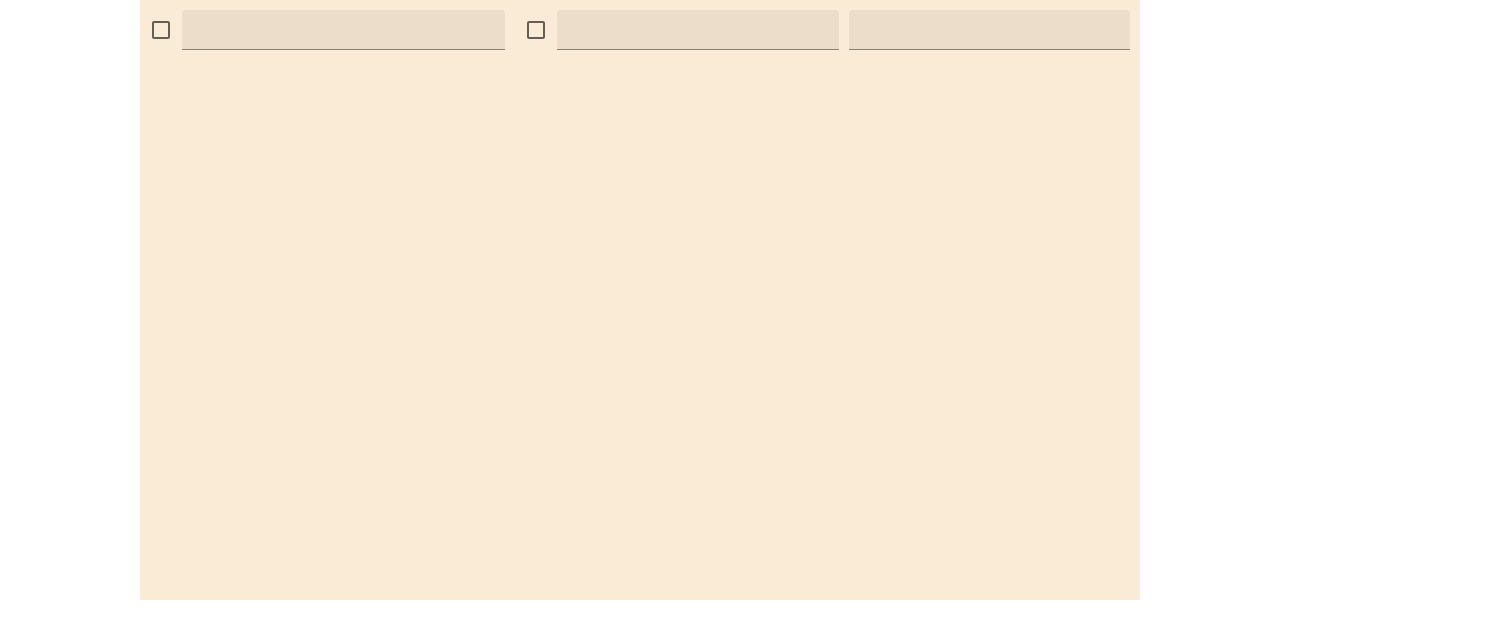
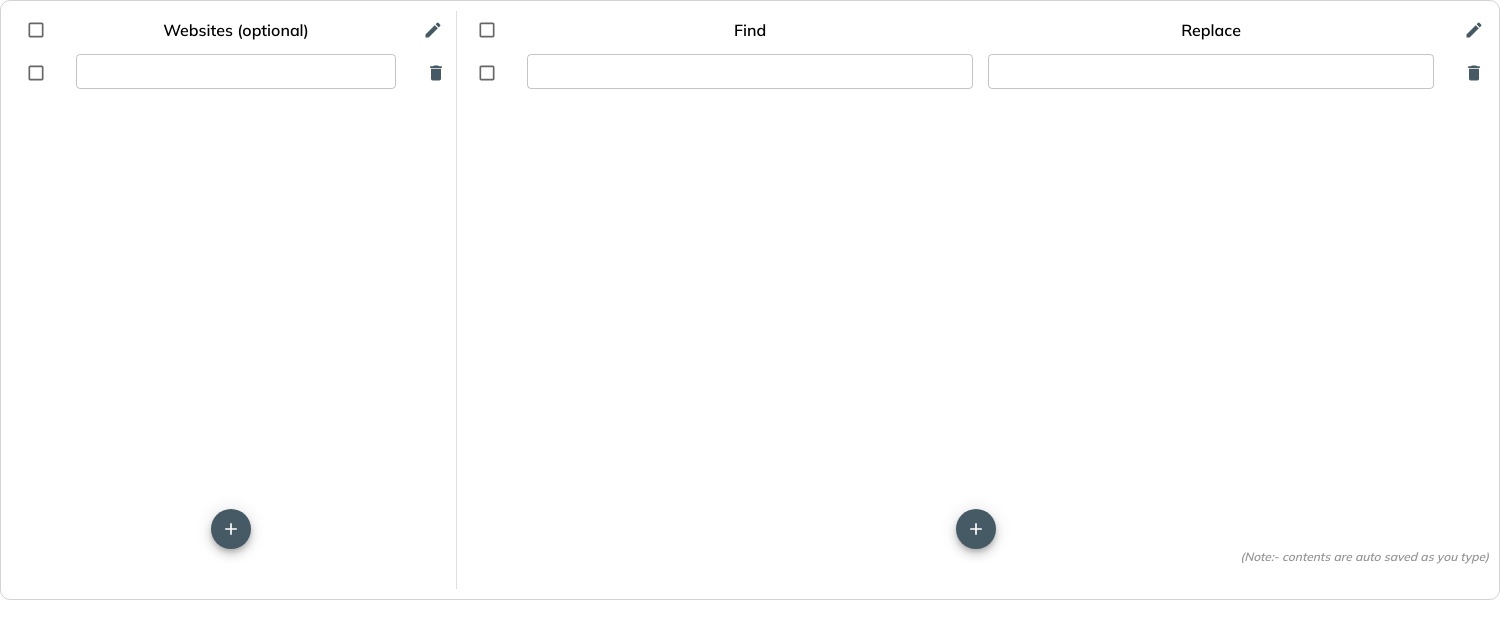
Before and after one commit to cyberfury10/text-replacer-chrome, a React app: page / in a window 1280 px wide. Shown: the top 638 px of the page, 1500 px wide, since content can reach past the window. Built offline with nearby package versions, Linux system fonts and the light colour scheme.

Commit message:
Styling and structure done

```diff
--- a/package.json
+++ b/package.json
@@ -34,6 +34,7 @@
     "@babel/runtime": "^7.13.10",
     "@emotion/react": "^11.11.1",
     "@emotion/styled": "^11.11.0",
+    "@mui/icons-material": "^5.14.3",
     "@mui/material": "^5.14.4",
     "copy-webpack-plugin": "^11.0.0",
     "css-minimizer-webpack-plugin": "^5.0.1",
--- a/src/App.jsx
+++ b/src/App.jsx
@@ -2,11 +2,25 @@ import React, { useState } from "react";
 // import { saveExtensionData, getExtensionData } from "./content/content";
 import ReactDOM from "react-dom";
 import "./index.scss";
+import { blueGrey } from '@mui/material/colors';
 import MainScreen from "./screens/main-screen";
+import { ThemeProvider, createTheme } from "@mui/material";
+
+const blackTheme = createTheme({
+  palette: {
+    primary: {
+      main: blueGrey[700]
+    }
+  },
+})
 
 const App = () => {
-  return <div className="container">
-    <MainScreen />
-  </div>
+  return <>
+    <ThemeProvider theme={blackTheme}>
+      <div className="container">
+        <MainScreen />
+      </div>
+    </ThemeProvider>
+  </>
 }
 ReactDOM.render(<App />, document.getElementById("app"));
--- a/src/index.html
+++ b/src/index.html
@@ -4,6 +4,7 @@
 <head>
   <meta charset="UTF-8">
   <meta name="viewport" content="width=device-width, initial-scale=1.0">
+  <link href='https://fonts.googleapis.com/css?family=Roboto' rel='stylesheet'>
   <title>text-replacer</title>
 </head>
 
--- a/src/index.scss
+++ b/src/index.scss
@@ -1,39 +1,94 @@
-body {
-  font-family: Arial, Helvetica, sans-serif;
-}
+@import url('https://fonts.googleapis.com/css2?family=Mulish:wght@600&display=swap');
 
 * {
   box-sizing: border-box;
   margin: 0;
+  font-family: 'Mulish', sans-serif;
 }
 
 .container {
-  font-size: 3rem;
   margin: auto;
-  width: 1000px;
+  width: 1500px;
   height: 600px;
-  background-color: antiquewhite;
+  padding: 10px;
+  border: 1px lightgray solid;
+  border-radius: 10px;
 }
 
-.url-panel,
-.find-replace-panel {
+.divider {
+  height: 100%;
+}
+
+.panel-container {
   display: flex;
-  gap: 5px;
-  .panel-row {
-    display: flex;
-    flex-wrap: nowrap;
-    width: 100%;
+  flex-direction: column;
+  height: 100%;
+  justify-content: space-between;
 
-    .text-field {
-      margin: 10px 10px 10px 0px;
+  .floating-action-bar {
+    height: 80px;
+    text-align: center;
+
+    .auto-saved-by-default {
+      font-size: 12px;
+      text-align: right;
+      color: rgb(148, 148, 148);
+      font-style: italic;
+
     }
   }
 }
 
 
+.thirty-percent-width {
+  width: 30%;
+}
+
+.hundred-percent-width {
+  width: 70%;
+}
+
+.find-replace-panel {
+  display: grid;
+  grid-template-columns: 50px 1fr 1fr 40px;
+  column-gap: 15px;
+  row-gap: 5px;
+  width: 100%;
+  height: fit-content;
+
+  .MuiOutlinedInput-root {
+    height: 35px;
+  }
+}
+
+.url-panel {
+  display: grid;
+  grid-template-columns: 50px 1fr 40px;
+  column-gap: 15px;
+  row-gap: 5px;
+  width: 100%;
+  height: fit-content;
+
+  .MuiOutlinedInput-root {
+    height: 35px;
+  }
+}
+
+.header-title {
+  margin: auto;
+  font-weight: bold;
+}
+
+.bulk-edit {
+  display: flex;
+  align-items: center;
+  justify-content: flex-end;
+}
+
 .main-screen {
   display: flex;
   flex-wrap: nowrap;
   overflow: scroll;
-
+  height: 100%;
+  gap: 5px;
 }
--- a/src/screens/find-replace-panel.js
+++ b/src/screens/find-replace-panel.js
@@ -1,27 +1,57 @@
-import { Checkbox, TextField } from '@mui/material';
+import { Checkbox, Fab, IconButton, TextField } from '@mui/material';
 import React from 'react';
+import EditIcon from '@mui/icons-material/Edit';
+import AddIcon from '@mui/icons-material/Add';
+import DeleteIcon from '@mui/icons-material/Delete';
 
 function FindAndReplace(props) {
-    return (
-        <div className='find-replace-panel' style={{ flex: '1 1 0' }}>
-            <div className='panel-row'>
-                <Checkbox />
+    const header = (
+        <>
+            <Checkbox size="small" />
+            <div className='header-title'> Find </div>
+            <div className='header-title'> Replace </div>
+            <div className='bulk-edit'>
+                <IconButton color="primary" aria-label="add to shopping cart" size="small">
+                    <EditIcon fontSize="small" />
+                </IconButton>
+            </div>
+        </>
+    )
+    const rows = (<><Checkbox size="small" />
         <TextField
             className='text-field'
             hiddenLabel
-                    variant="filled"
+            variant="outlined"
             size="small"
             fullWidth
         />
         <TextField
-                    className='text-field'
             hiddenLabel
-                    variant="filled"
+            variant="outlined"
             size="small"
             fullWidth
         />
+        <div className='bulk-edit'>
+            <IconButton color="primary" aria-label="add to shopping cart" size="small">
+                <DeleteIcon fontSize="small" />
+            </IconButton>
+        </div></>)
+    return (
+        <>
+            <div className='panel-container hundred-percent-width'>
+                <div className='find-replace-panel' >
+                    {header}
+                    {rows}
+
+                </div>
+                <div className='floating-action-bar'>
+                    <Fab color="primary" aria-label="add" size="small">
+                        <AddIcon fontSize="small" />
+                    </Fab>
+                    <div className='auto-saved-by-default'>(Note:- contents are auto saved as you type)</div>
                 </div>
             </div>
+        </>
     );
 }
 
--- a/src/screens/main-screen.js
+++ b/src/screens/main-screen.js
@@ -1,15 +1,19 @@
 import React from 'react';
 import UrlPanel from './url-panel';
 import FindAndReplace from './find-replace-panel';
+import { Divider } from '@mui/material';
 
 
 function MainScreen(props) {
     return (
-        <div className='main-screen'>
-            <UrlPanel />
-            <FindAndReplace />
+        <>
+            <div className='main-screen'>
+                <UrlPanel />
+                <Divider className='divider' orientation="vertical" flexItem />
+                <FindAndReplace />
+            </div>
 
-        </div>
+        </>
     );
 }
 
--- a/src/screens/url-panel.js
+++ b/src/screens/url-panel.js
@@ -1,18 +1,47 @@
-import { Checkbox, TextField } from '@mui/material';
+import { Checkbox, Fab, IconButton, TextField, Tooltip } from '@mui/material';
 import React from 'react';
+import EditIcon from '@mui/icons-material/Edit';
+import AddIcon from '@mui/icons-material/Add';
+import DeleteIcon from '@mui/icons-material/Delete';
 
 function UrlPanel(props) {
+    const header = (
+        <>
+            <Tooltip title="Enable all">
+                <Checkbox size="small" />
+            </Tooltip>
+            <div className='header-title'>  Websites (optional)</div>
+            <div className='bulk-edit'>
+                <IconButton color="primary" aria-label="add to shopping cart">
+                    <EditIcon fontSize="small" />
+                </IconButton>
+            </div>
+        </>
+    )
+
+    const rows = (<><Checkbox size="small" />
+        <TextField
+            hiddenLabel
+            variant="outlined"
+            size="small"
+            fullWidth
+        />
+        <div className='bulk-edit'>
+            <IconButton color="primary" aria-label="add to shopping cart" size="small">
+                <DeleteIcon fontSize="small" />
+            </IconButton>
+        </div></>)
     return (
-        <div className='url-panel' style={{ flex: '.6 .6 0' }}>
-            <div className='panel-row'>
-                <Checkbox />
-                <TextField
-                    className='text-field'
-                    hiddenLabel
-                    variant="filled"
-                    size="small"
-                    fullWidth
-                />
+        <div className='panel-container thirty-percent-width'>
+            <div className='url-panel'>
+                {header}
+                {rows}
+
+            </div>
+            <div className='floating-action-bar'>
+                <Fab color="primary" aria-label="add" size="small">
+                    <AddIcon fontSize="small" />
+                </Fab>
             </div>
         </div>
     );
```
Also changed, not shown: 1 other file (tests, documents, lock files or other folders). Lines whose indentation alone changed are shown as unchanged.
